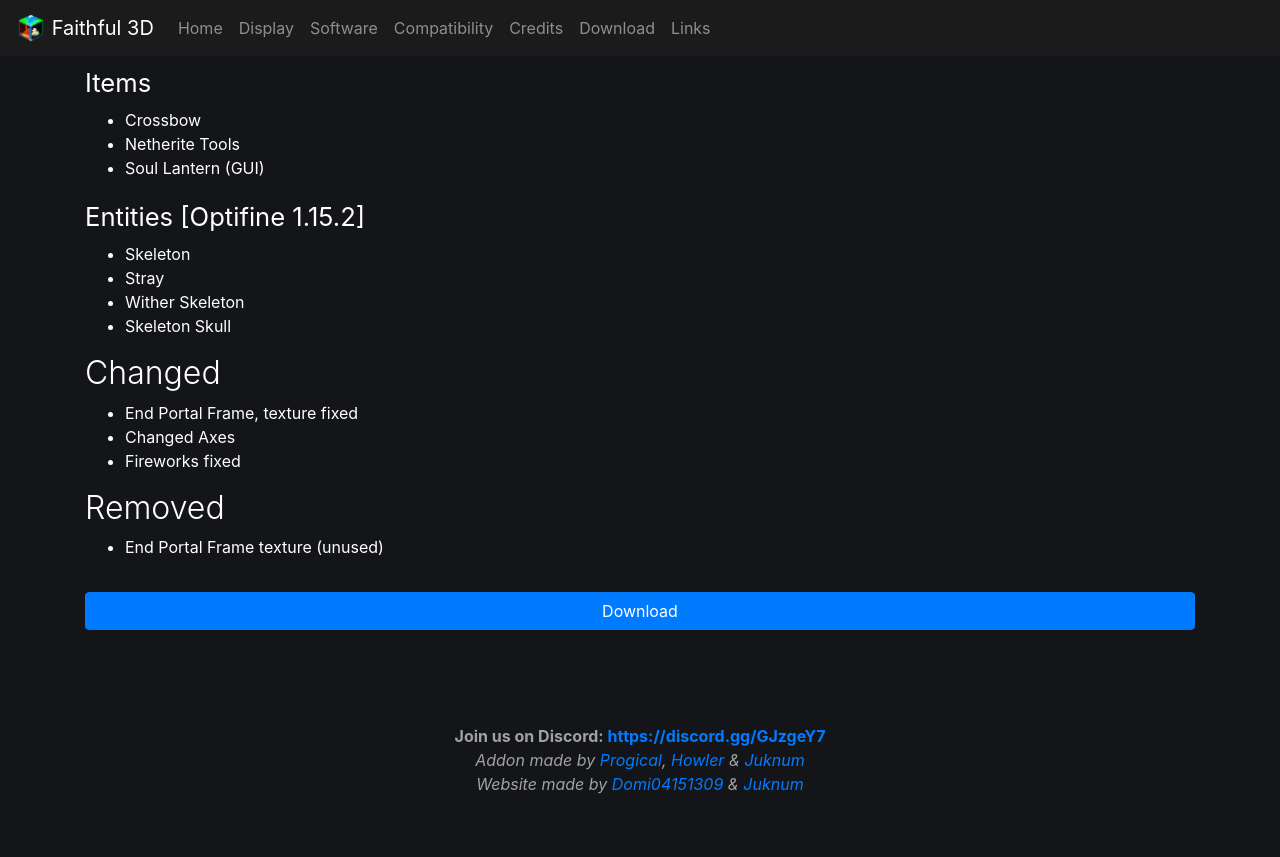
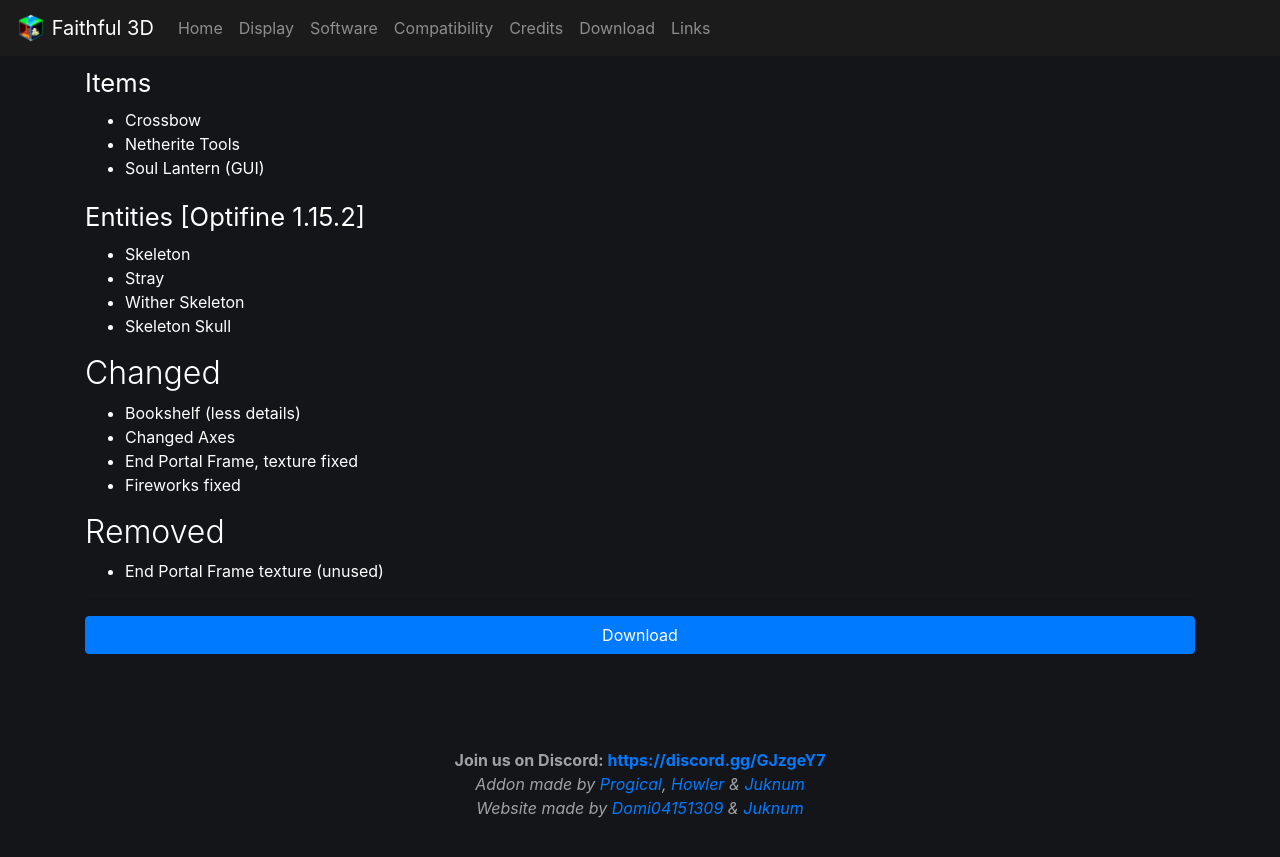
Before and after one commit to Faithful3D/Website, a Jekyll site: the page built from article/release_20w17a.md, in a window 1280 px wide and 900 px high, scrolled down 1499 px. Shown: the top 857 px of the window. Built offline with Jekyll 4.4.1, drawn with Linux system fonts in a browser that asks for light colours.

Commit message:
correction

```diff
--- a/article/release_20w17a.md
+++ b/article/release_20w17a.md
@@ -34,8 +34,9 @@ added:
     - Wither Skeleton
     - Skeleton Skull
 changed:
+  - Bookshelf (less details)
+  - Changed Axes
   - End Portal Frame, texture fixed
-  - Changed Axes
   - Fireworks fixed
 removed:
   - End Portal Frame texture (unused)
--- a/download.html
+++ b/download.html
@@ -24,7 +24,7 @@ description: Here you can find all versions of Faithful 3D!
 <div class="links-content">
   <h2>1.16</h2>
   <p>
-    <a class="btn btn-primary" href="https://www.curseforge.com/minecraft/texture-packs/faithful-3d/files/2937780">1.16 - s1</a>
+    <a class="btn btn-primary" href="https://www.curseforge.com/minecraft/texture-packs/faithful-3d/files/2937780">1.16 - 20w17a</a>
   </p>
 </div>
 
```
